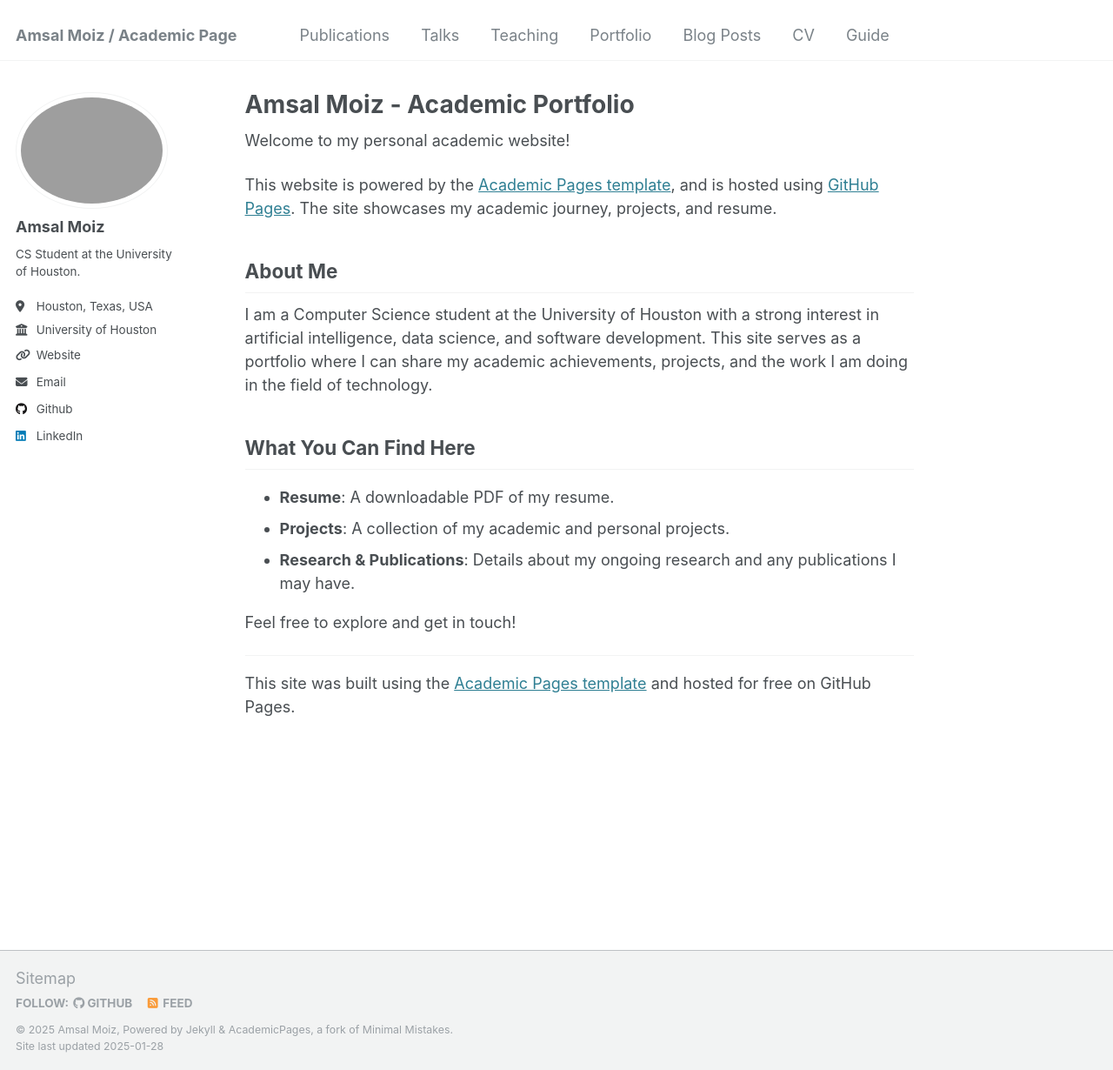
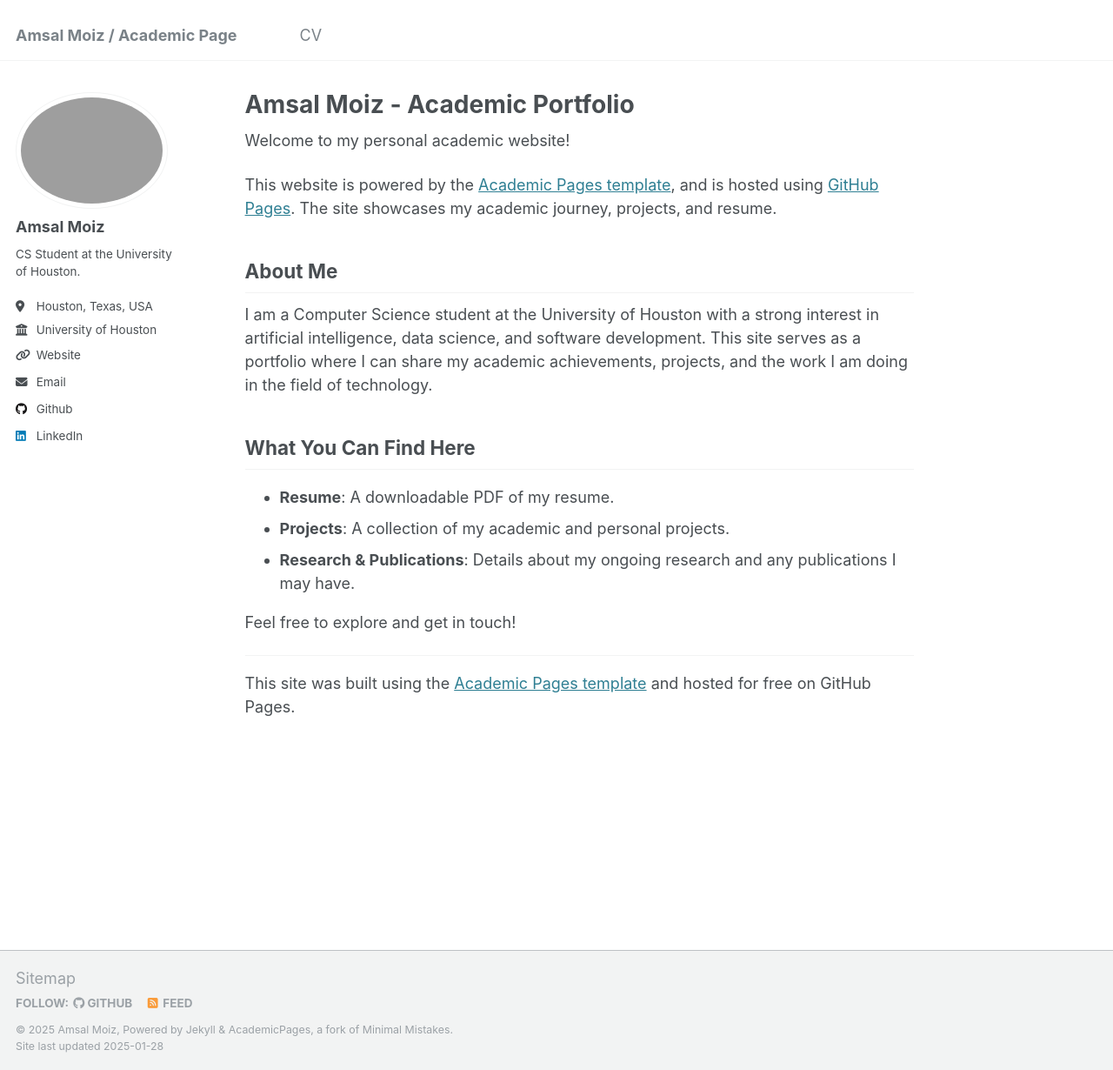
Before and after one commit to AmsalMoiz/amsalmoiz.github.io, a Jekyll site: the page built from _pages/about.md, in a window 1280 px wide and 1230 px high. Shown: the whole window at 87% size. Built offline with Jekyll 4.4.1, drawn with Linux system fonts in a browser that asks for light colours.

Commit message:
navigation bar

```diff
--- a/_data/navigation.yml
+++ b/_data/navigation.yml
@@ -5,23 +5,8 @@
 # prevent it from being included in the site.
 
 main:
-  - title: "Publications"
-    url: /publications/
-
-  - title: "Talks"
-    url: /talks/
-
-  - title: "Teaching"
-    url: /teaching/
-
-  - title: "Portfolio"
-    url: /portfolio/
-
-  - title: "Blog Posts"
-    url: /year-archive/
+  #- title: "Portfolio"
+    #url: /portfolio/
 
   - title: "CV"
     url: /cv/
-
-  - title: "Guide"
-    url: /markdown/
```
Also changed, not shown: 1 other file.
